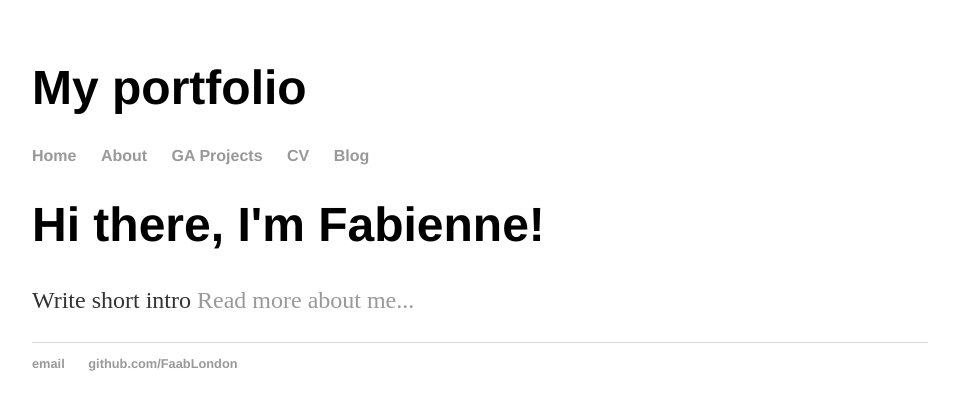
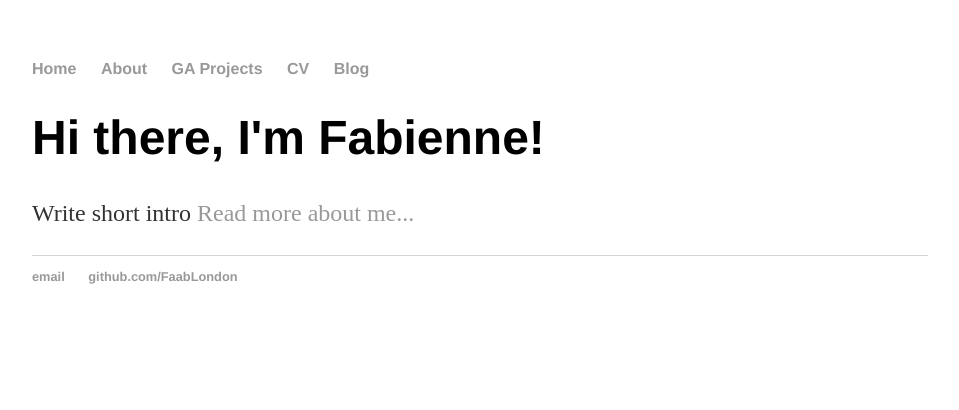
Before and after one commit to FaabLondon/FaabLondon.github.io, a plain HTML site: page index.html in a window 1280 px wide. Shown: the whole page, without its empty margins (160-1119 px from the left). Drawn offline with Linux system fonts and the light colour scheme.

Commit message:
modified index.html

```diff
--- a/index.html
+++ b/index.html
@@ -5,7 +5,6 @@
 		<title>Fabienne Prouteau Portfolio</title>
 	</head>
 	<body>
-    <h1>My portfolio</h1>
 		<nav>
     		<ul>
         		<li><a href="/">Home</a></li>
```
